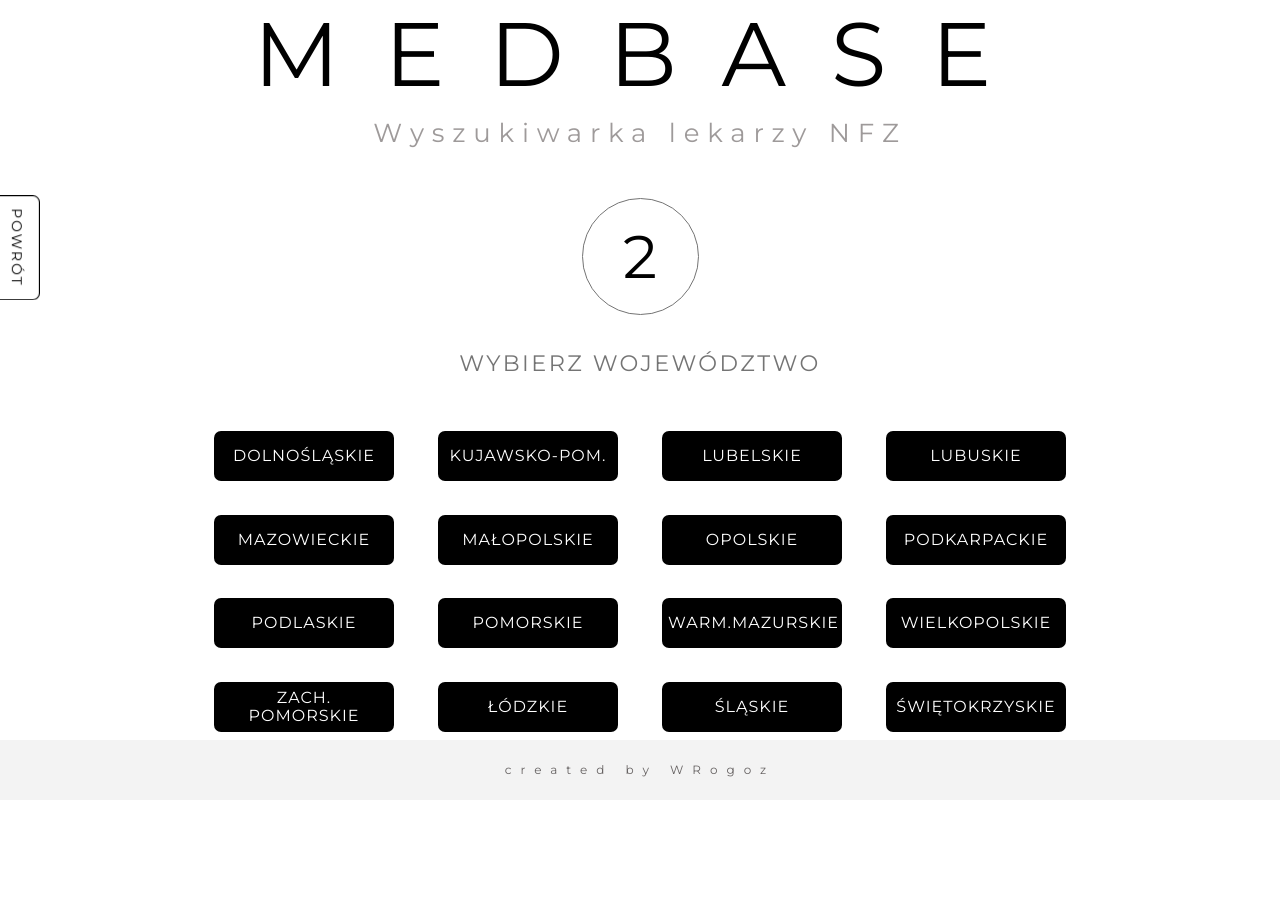
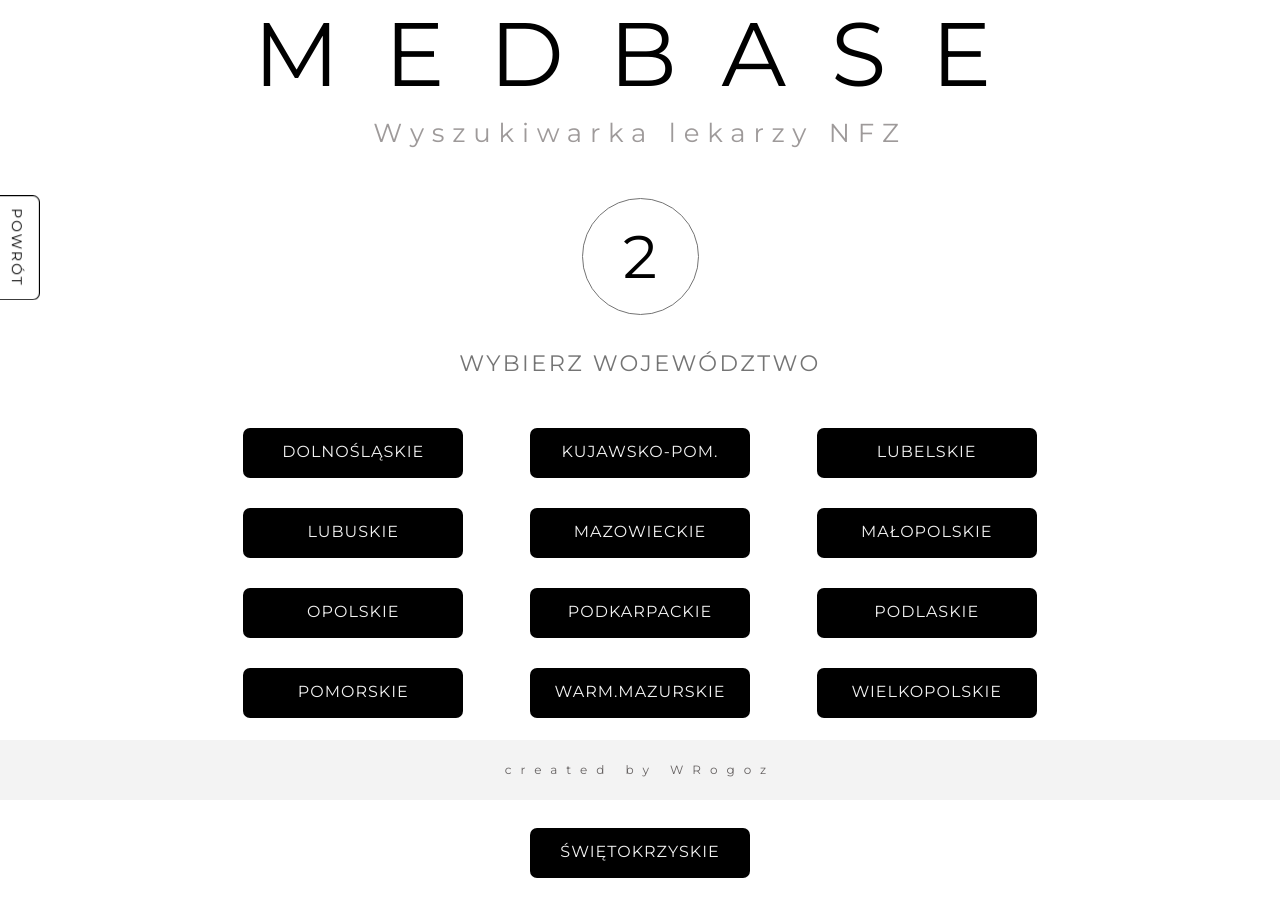
Before and after one commit to wrogoz/medbase, a React (Create React App) app: page /district in a window 1280 px wide. Shown: the top 916 px of the page. Before the commit the page ends 856 px from the top, so only its background shows below. Built offline with nearby package versions, Linux system fonts and the light colour scheme.

Commit message:
fadeIn animation added 4 button, correctin button and li styles

```diff
--- a/src/components/Header.tsx
+++ b/src/components/Header.tsx
@@ -27,6 +27,7 @@ const StyledHeader = styled.header`
   position: sticky;
   top: 1px;
   background-color: #fff;
+  z-index:1;
 `;
 const AppTitle = styled.h1`
   margin: 0;
--- a/src/components/corePages/ResultsPage.tsx
+++ b/src/components/corePages/ResultsPage.tsx
@@ -100,7 +100,7 @@ const RestartButton = styled.button`
   top: 334px;
   transform: rotate(90deg);
   font-size: 11px;
-
+  z-index:2;
   &:hover {
     font-weight: 500;
   }
--- a/src/components/corePages/corePage/displayData/DisplayData.tsx
+++ b/src/components/corePages/corePage/displayData/DisplayData.tsx
@@ -86,6 +86,7 @@ const CoreList = styled.ul`
   justify-content: space-evenly;
   flex-wrap: wrap;
   list-style: none;
+  z-index:0;
   @media (min-width: 768px) {
     margin-top: 2%;
     overflow: hidden;
@@ -100,11 +101,17 @@ const CoreListItem = styled.li`
   justify-content: center;
   width: 35%;
   min-width: 120px;
+  margin-top:25px;
   @media (min-width: 530px) {
     width: 30%;
   }
   @media (min-width: 1050px) {
-    width: 25%;
+    width: 28%;
+    margin-top:30px;
+  }
+  @media (min-width: 1400px) {
+    width: 22%;
+    margin-top:47px;
   }
 `;
 const CitySearchBox = styled.div`
@@ -129,7 +136,7 @@ const CitySearchBox = styled.div`
 
         input{
             padding:5px 0;
-            margin-bottom: 15%;
+            margin-bottom: 25%;
             margin-top: 1%;
             background:none;
             outline:none;
--- a/src/components/corePages/corePage/displayData/buttons/BackwardButton.tsx
+++ b/src/components/corePages/corePage/displayData/buttons/BackwardButton.tsx
@@ -35,6 +35,7 @@ const BackButton = styled.button`
   top: 180px;
   transform: rotate(90deg);
   font-size: 11px;
+  z-index:2;
 
   &:hover {
     font-weight: 500;
--- a/src/components/corePages/corePage/displayData/buttons/Button.tsx
+++ b/src/components/corePages/corePage/displayData/buttons/Button.tsx
@@ -1,5 +1,5 @@
 import React from "react";
-import styled from "styled-components";
+import styled, { keyframes } from "styled-components";
 import { inject, observer } from "mobx-react";
 import { Link } from "react-router-dom";
 import store from "../../../../../store/store";
@@ -44,28 +44,42 @@ export default class Button extends React.Component<ButtonProps, {}> {
   };
   render() {
     return (
-      <StyledButton onClick={this.saveValueToStore}>
+
         <StyledLink to={this.props.followTo} ref={this.refButton}>
-          {this.props.buttonTxt}
+         <StyledButton onClick={this.saveValueToStore}>{this.props.buttonTxt}</StyledButton>
         </StyledLink>
-      </StyledButton>
+
     );
   }
 }
-
+const fadeIn = keyframes`
+  from{
+    opacity:0;
+  }
+  to{
+    opacity:1;
+  }
+`
 const StyledButton = styled.button`
   height: 36px;
-  width: 142px;
+  width: 135px;
   min-width: 110px;
   outline: none;
   border: none;
   border-radius: 7px;
-  margin-top: 20%;
+
   background-color: #000;
   color: #f2f2f2;
   letter-spacing: -3%;
   font-size: 12px;
   text-transform:uppercase;
+  cursor:pointer;
+  animation-name:${fadeIn};
+  animation-duration:0.7s;
+  animation-iteration-count:1;
+  animation-fill-mode:forwards;
+
+
    @media(min-width:768px) {
     height: 50px;
     width: 180px;
@@ -73,7 +87,8 @@ const StyledButton = styled.button`
     letter-spacing: 1px;
   }
   @media (min-width: 1050px) {
-    margin-top: 15%;
+
+    width: 220px;
   }
 `;
 const StyledLink = styled(Link)`
```
